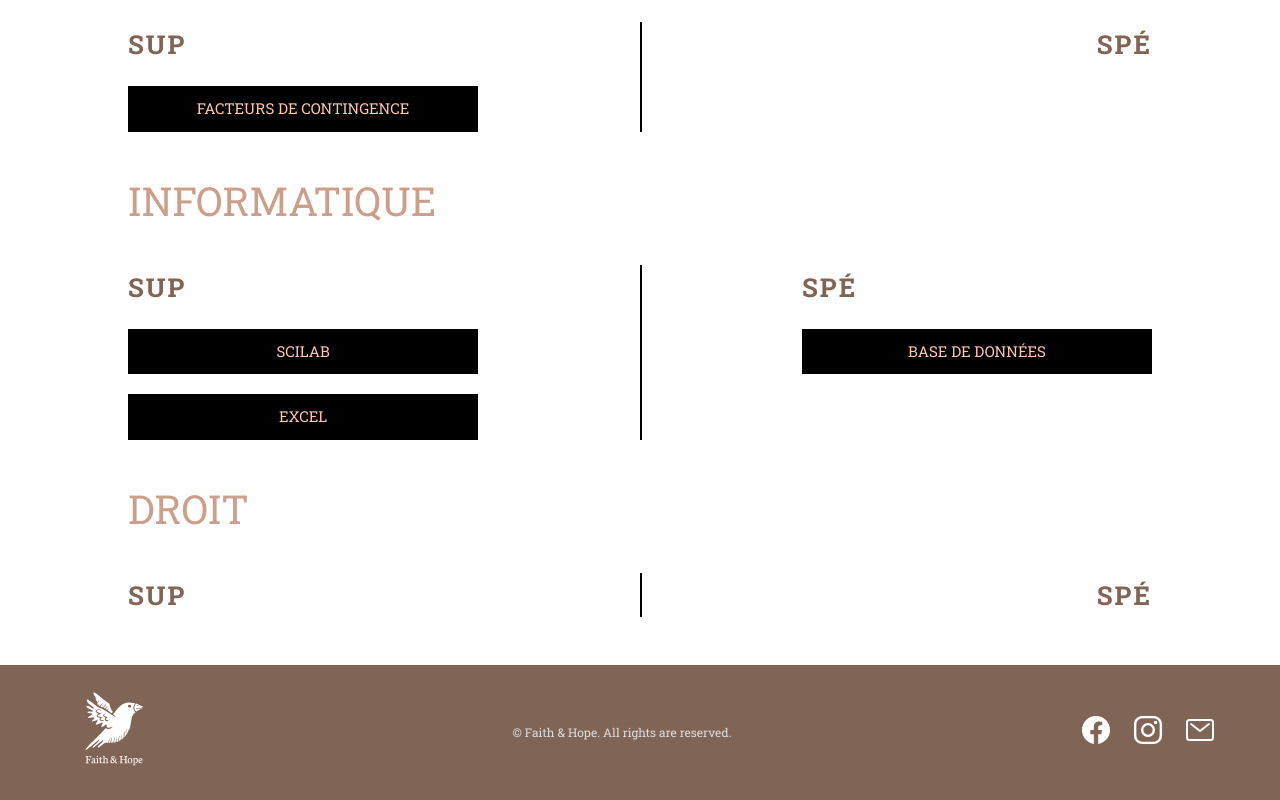
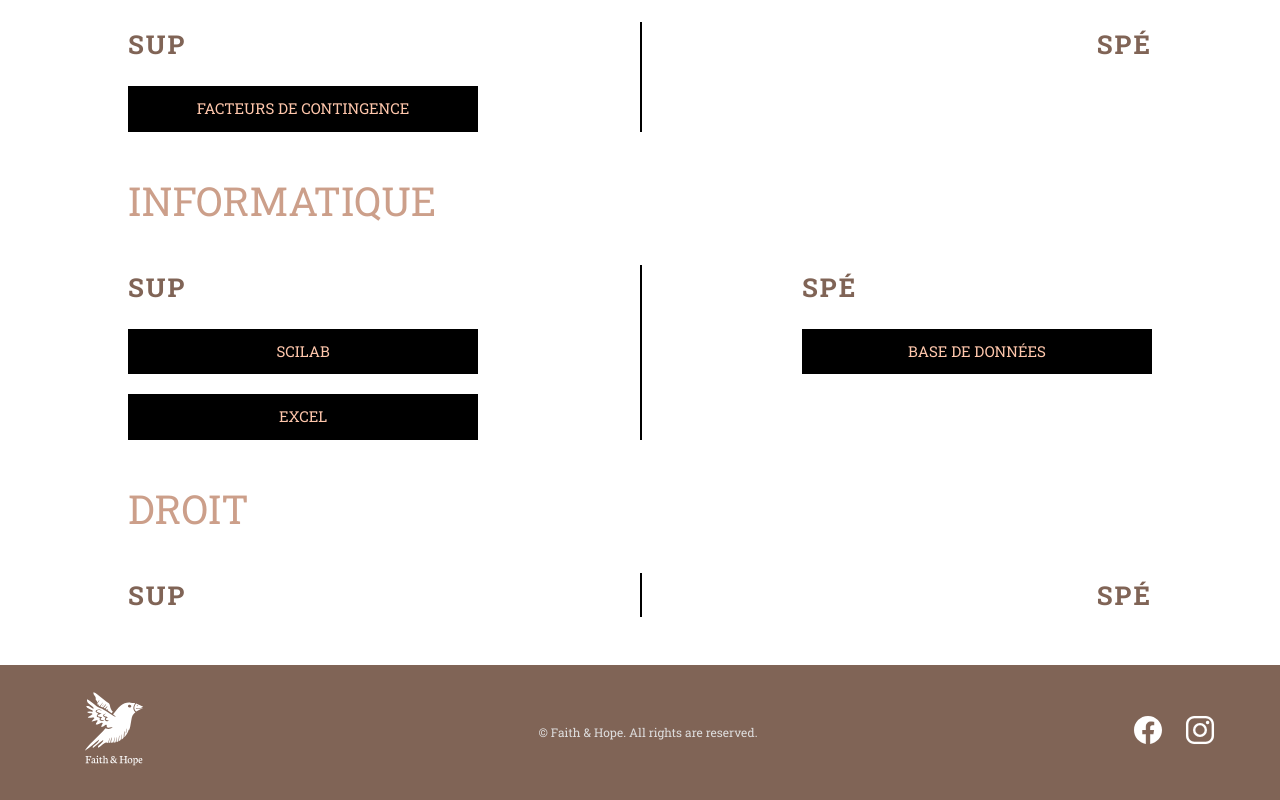
Before and after one commit to iliassel19/faithopect, a plain HTML site: page ect.html in a window 1280 px wide. Shown: the part 2496-3296 px from the top of the page. Drawn offline with nearby package versions, Linux system fonts and the light colour scheme.

Commit message:
Update ect.html

```diff
--- a/ect.html
+++ b/ect.html
@@ -381,7 +381,7 @@
 
       <ul class="footer__list">
         <li class="footer__item">
-          <a href="#" class="footer__link" onclick="check()"
+          <a href="https://www.facebook.com/groups/faithfulclub?_rdc=1&_rdr" class="footer__link" onclick="check()"
           target="_blank">
             <ion-icon
               name="logo-facebook"
@@ -390,7 +390,7 @@
           </a>
         </li>
         <li class="footer__item">
-          <a href="#" class="footer__link" onclick="check()"
+          <a href="https://www.instagram.com/faithandhope_community/" class="footer__link" onclick="check()"
           target="_blank">
             <ion-icon
               name="logo-instagram"
@@ -398,19 +398,7 @@
             ></ion-icon>
           </a>
         </li>
-        <li class="footer__item">
-          <a
-            href="https://www.codegrepper.com/code-examples/html/onclick+on+anchor+tag+in+javascript"
-            class="footer__link"
-            onclick="check()"
-            target="_blank"
-          >
-            <ion-icon
-              name="mail-outline"
-              class="footer__icon social"
-            ></ion-icon>
-          </a>
-        </li>
+
       </ul>
     </footer>
 
```
